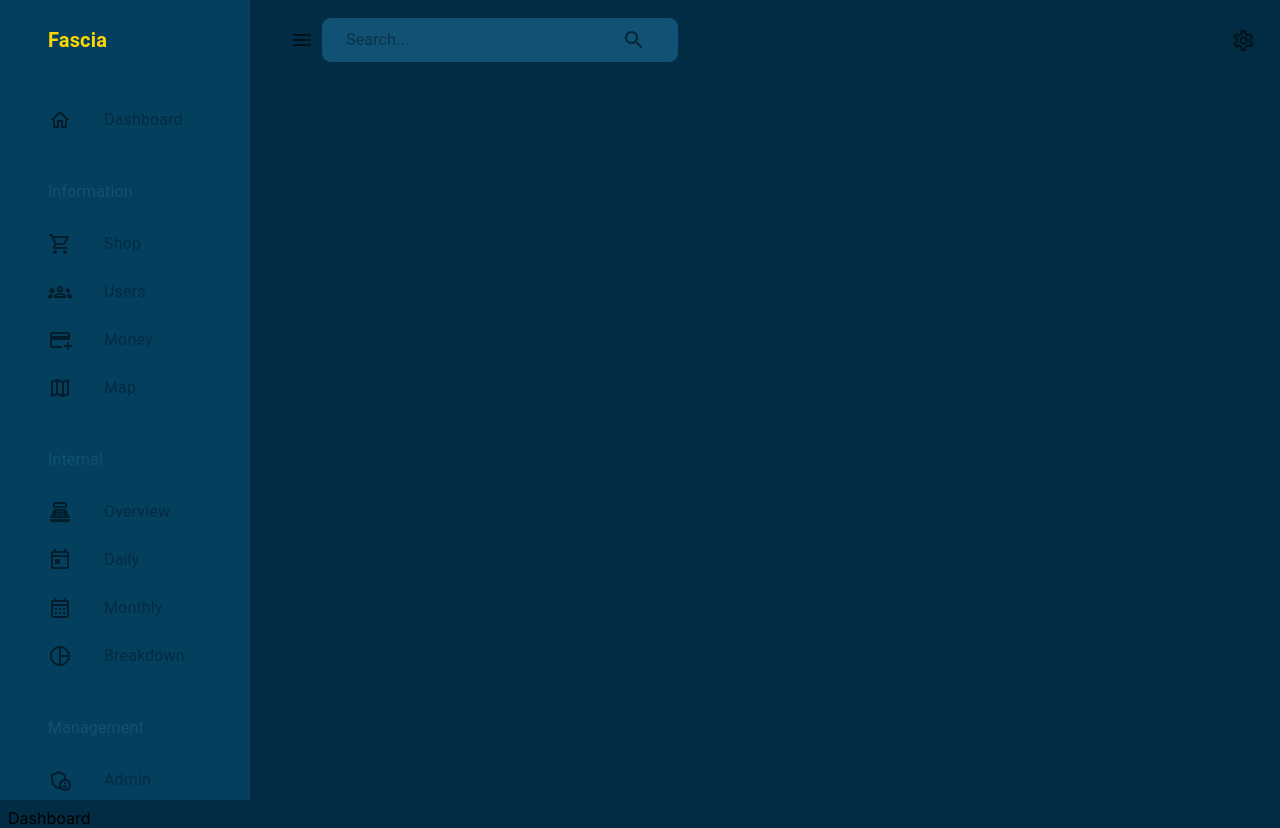
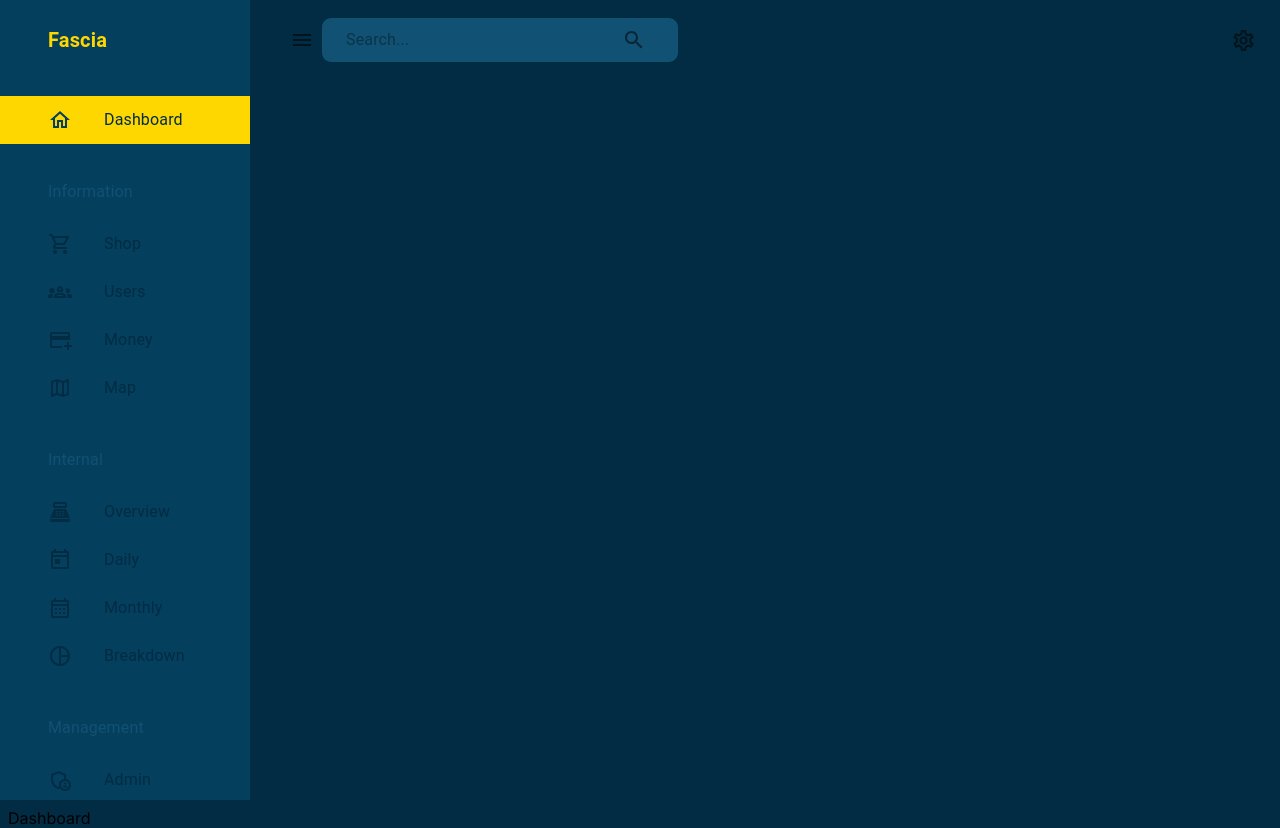
Before and after one commit to sushilpandeyy/Fascia, a React (Vite) app in the folder dashboardf/: page /dashboard in a window 1280 px wide. Built offline with nearby package versions, Linux system fonts and the light colour scheme.

Commit message:
Added Onclick colors

```diff
--- a/dashboardf/src/scenes/component/Sidebar.jsx
+++ b/dashboardf/src/scenes/component/Sidebar.jsx
@@ -99,6 +99,11 @@ const navItems = [
       },
     ];
 
+    function getcurrent(){
+      const ls=useLocation();
+      setActive(ls);
+    }
+
 const Sidebar = ({
     drawerWidth, isSidebarOpen, setIsSidebarOpen, isNonMobile
   }) => {
@@ -108,6 +113,7 @@ const Sidebar = ({
     useEffect(() => {
         setActive(location.pathname);
     }, [location])
+    console.log("Active "+active);
   return (
     <Box component="nav">
             <Drawer
@@ -130,7 +136,7 @@ const Sidebar = ({
                   <Box m="1.5rem 2rem 2rem 3rem">
                     <FlexBetween color="#115173">
                         <Box display="flex" alignItems="Center" gap="0.5rem">
-                            <Typography variant="h6" fontWeight="bold" color="#FFD700">
+                            <Typography variant="h6" fontWeight="bold" color="#FFD700" >
                                 Fascia
                             </Typography>
                         </Box>
@@ -150,17 +156,17 @@ const Sidebar = ({
                                     </Typography>
                                 )
                             }
-                            const lcText=text.toLowerCase();
+                            const lcText='/'+text.toLowerCase();
                             return (
                                 <ListItem key={text} disablePadding>
                                     <ListItemButton
-                                    onClick={()=> {navigate("/"+{lcText});
+                                    onClick={()=> {navigate(lcText);
                                     setActive(lcText);
                                 }}
                                 sx={{
                                   backgroundColor:
                                     active === lcText
-                                      ? "#053F5E"
+                                      ? "#FFD700"
                                       : "transparent",
                                   color:
                                     active === lcText
@@ -173,15 +179,16 @@ const Sidebar = ({
                                     ml: "2rem",
                                     color:
                                       active === lcText
-                                        ? "#FFD700"
-                                        : "##053F5E",
+                                        ? "#053F5E"
+                                        : "#022C43",
                                   }}
                                 >
                                   {icon}
                                 </ListItemIcon>
                                 <ListItemText primary={text}
                                 sx={{
-                                  color: "#022C43"
+                                  color: "#022C43",
+                                  fontWeight: "100"
                                 }}/>
                       {active === lcText && (
                         <ChevronRightOutlined sx={{ ml: "auto" }} />
```
